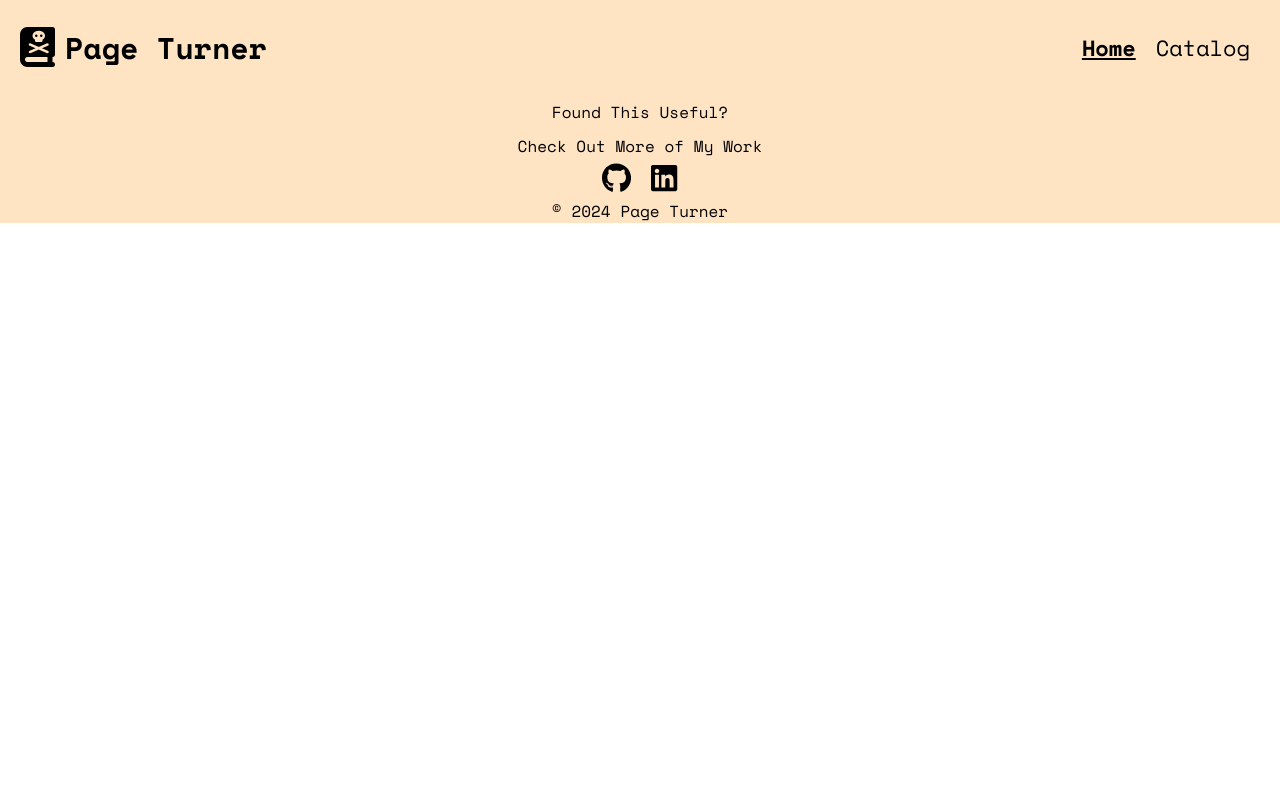
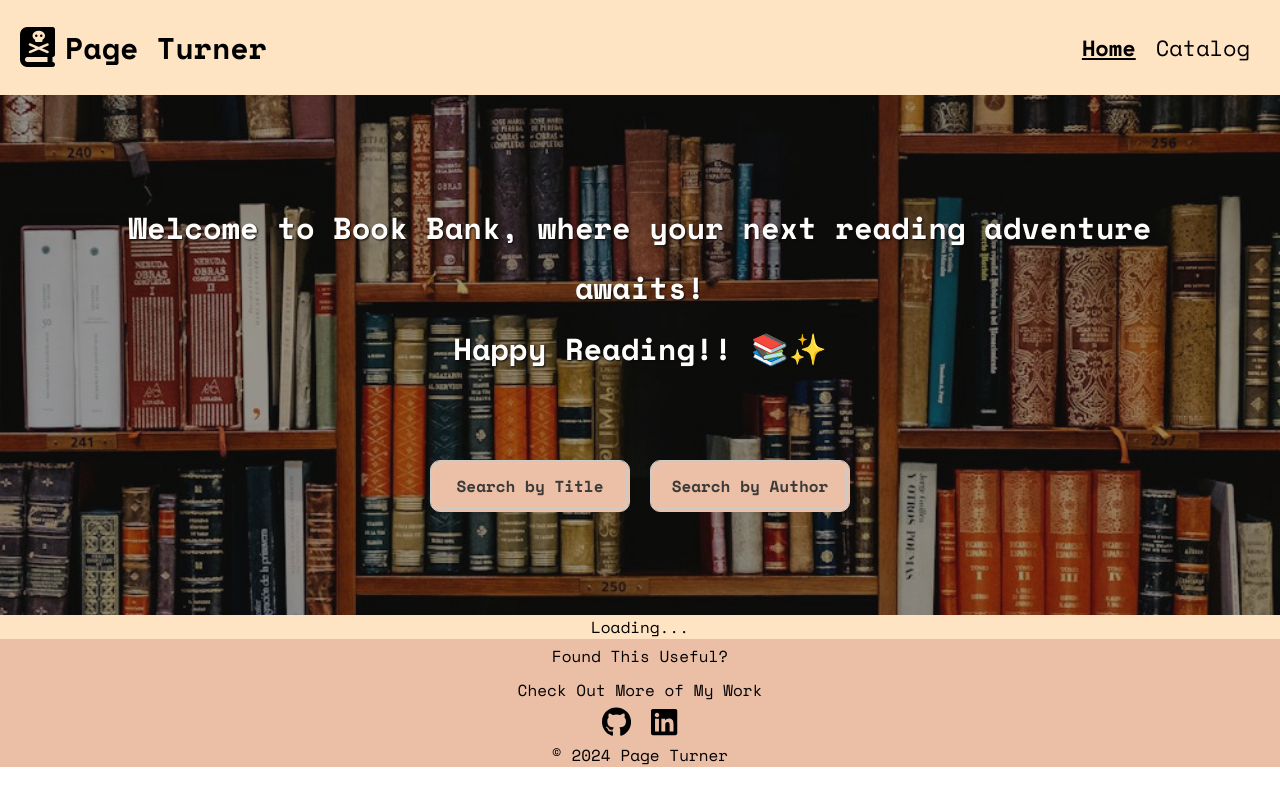
Before and after one commit to JLopez0001/Page-Turner, a React (Create React App) app: page / in a window 1280 px wide. Built offline with nearby package versions, Linux system fonts and the light colour scheme.

Commit message:
Added result and book component to render book results

```diff
--- a/src/App.js
+++ b/src/App.js
@@ -1,6 +1,7 @@
 import "./App.css";
 import { Routes, Route } from "react-router-dom";
 import Navbar from "./components/navbar/Navbar";
+import HomePage from "./pages/homePage/HomePage";
 import Footer from "./components/footer/Footer";
 
 function App() {
@@ -8,7 +9,7 @@ function App() {
     <div className="App">
       <Navbar />
       <Routes>
-        <Route />
+        <Route path="/" element={<HomePage />} />
       </Routes>
       <Footer />
     </div>
--- /dev/null
+++ b/src/components/book/Book.jsx
@@ -0,0 +1,26 @@
+import React from "react";
+import "../../styles/book-styles/book.css";
+
+function Book({ coverImg, title, author, editions, firstPublished }) {
+  let coverUrl = "https://covers.openlibrary.org";
+
+  return (
+    <div id="books">
+      <div className="books-container">
+        <img src={`${coverUrl}/b/id/${coverImg}-M.jpg`} />
+        <h1 className="title">{title}</h1>
+        <p className="author">
+          <strong>Author:</strong> {author}
+        </p>
+        <p className="editions">
+          <strong>Editions:</strong> {editions}
+        </p>
+        <p className="publish">
+          <strong>First Published:</strong> {firstPublished};
+        </p>
+      </div>
+    </div>
+  );
+}
+
+export default Book;
--- /dev/null
+++ b/src/components/search-results/Results.jsx
@@ -0,0 +1,36 @@
+import React from "react";
+import Book from "../book/Book";
+
+function Results({ results, searchBy }) {
+  if (!results.data) {
+    return <div>Loading...</div>;
+  }
+  let { docs } = results.data;
+  const displayLimit = searchBy === "author" ? 10 : 1;
+  const booksToDisplay = docs.slice(0, displayLimit);
+
+  return (
+    <div>
+      <h1>Your Search Results</h1>
+      {booksToDisplay.map((book, index) => {
+        let title = book.title;
+        // Check if title length is greater than 30 and slice it if necessary
+        if (title.length > 27) {
+          title = title.slice(0, 27) + "..."; // Add ellipsis to indicate truncation
+        }
+        return (
+          <Book
+            key={index}
+            coverImg={book.cover_i}
+            title={title}
+            author={book.author_name[0]}
+            editions={book.edition_count}
+            firstPublished={book.first_publish_year}
+          />
+        );
+      })}
+    </div>
+  );
+}
+
+export default Results;
--- /dev/null
+++ b/src/pages/homePage/HomePage.jsx
@@ -0,0 +1,104 @@
+import React, { useState, useEffect } from "react";
+import axios from "axios";
+import Results from "../../components/search-results/Results";
+import "../../styles/home-page-styles/homePageStyles.css";
+
+function HomePage() {
+  const [searchBy, setSearchBy] = useState("");
+  const [searchInput, setSearchInput] = useState("");
+  const [results, setResults] = useState([]);
+  let URL = "https://openlibrary.org/search.json?";
+
+  const handleInputSearch = (e) => {
+    e.preventDefault();
+    setSearchBy(e.target.name);
+  };
+
+  useEffect(() => {
+    // Check if there's data in localStorage
+    const savedResults = localStorage.getItem("searchResults");
+    if (savedResults) {
+      setResults(JSON.parse(savedResults));
+    }
+  }, []);
+
+  const handleSearchChange = (e) => {
+    console.log(e.target.value);
+    setSearchInput(e.target.value);
+  };
+
+  const onSubmit = async (e) => {
+    e.preventDefault();
+    let temp = searchInput;
+    let inputValue = temp.toLowerCase().split(" ").join("+");
+    console.log(inputValue);
+    try {
+      const response = await axios(`${URL}${searchBy}=${inputValue}`);
+      setResults(response);
+      localStorage.setItem("searchResults", JSON.stringify(response));
+    } catch (error) {
+      console.log(error);
+    }
+  };
+
+  return (
+    <div>
+      <section>
+        <div className="intro intro-container">
+          <div className="content-container">
+            <p className="content main-sub-header">
+              Welcome to Book Bank, where your next reading adventure awaits!
+              <br />
+              Happy Reading!! 📚✨
+            </p>
+          </div>
+
+          <form onSubmit={onSubmit}>
+            <div className="button-container">
+              <button
+                name="title"
+                className="input-button"
+                onClick={handleInputSearch}
+              >
+                Search by Title
+              </button>
+              <button
+                name="author"
+                className="input-button"
+                onClick={handleInputSearch}
+              >
+                Search by Author
+              </button>
+            </div>
+
+            <div className="input-container">
+              {searchBy && (
+                <div>
+                  <input
+                    className="input-search"
+                    type="text"
+                    placeholder={`Search by ${searchBy}`}
+                    onChange={handleSearchChange}
+                  />
+                  <button type="submit" className="search-button">
+                    Search
+                  </button>
+                </div>
+              )}
+            </div>
+          </form>
+        </div>
+      </section>
+
+      <main>
+        {results && (
+          <div>
+            <Results results={results} searchBy={searchBy} />
+          </div>
+        )}
+      </main>
+    </div>
+  );
+}
+
+export default HomePage;
--- /dev/null
+++ b/src/styles/book-styles/book.css
@@ -0,0 +1,42 @@
+main {
+  display: flex;
+  flex-direction: column;
+  justify-content: center;
+  align-items: center;
+}
+
+#books {
+  display: flex;
+  margin: 50px auto;
+  flex-direction: row;
+  flex-wrap: wrap;
+  justify-content: center;
+  align-items: flex-start;
+  gap: 20px;
+}
+
+.title {
+  text-align: center;
+  font-size: 25px;
+}
+
+.author,
+.editions,
+.publish {
+  align-self: flex-start;
+  margin-left: 20px;
+}
+
+.books-container {
+  background: white;
+  opacity: 0.91;
+  display: flex;
+  flex-wrap: nowrap;
+  flex-direction: column;
+  align-items: center;
+  width: 265px;
+  margin: 7px;
+  height: 600px;
+  padding: 20px;
+  box-shadow: 0px 4px 8px rgba(1, 1, 1, 0.7);
+}
--- a/src/styles/footer-styles/footer.css
+++ b/src/styles/footer-styles/footer.css
@@ -1,6 +1,7 @@
 .footer-container {
   display: flex;
   flex-direction: column;
+  background-color: #ebbfa6;
 }
 
 .footer {
--- /dev/null
+++ b/src/styles/home-page-styles/homePageStyles.css
@@ -0,0 +1,94 @@
+.intro {
+  min-height: 65vh;
+  position: relative;
+}
+
+.intro::after {
+  content: "";
+  background: url("../../../public/assets/intro-background-img/book-background.jpeg")
+    center/cover no-repeat;
+  opacity: 0.6;
+  top: 0;
+  left: 0;
+  bottom: 0;
+  right: 0;
+  position: absolute;
+  z-index: -1;
+}
+
+.intro-container {
+  background-color: #060608;
+  opacity: 0.96;
+  display: flex;
+  flex-direction: column;
+  justify-content: center;
+  align-items: center;
+}
+
+.content {
+  margin: 0;
+  text-shadow: 1px 1px 2px black;
+  padding: 70px;
+  opacity: 1;
+  text-align: center;
+  color: white;
+  font-size: 30.4px;
+  line-height: 2;
+  font-weight: 700;
+}
+
+/* BUTTONS */
+
+.button-container {
+  display: flex;
+  justify-content: center;
+  align-items: center;
+}
+
+/* INPUT */
+
+.input-container {
+  display: flex;
+  justify-content: center;
+  align-items: center;
+  padding: 30px;
+}
+
+.input-button {
+  display: inline-block;
+  background-color: #ebbfa6;
+  padding: 10px;
+  width: 200px;
+  color: #353535;
+  text-align: center;
+  border: 4px double #cccccc;
+  border-radius: 10px;
+  font-size: 16px;
+  font-weight: bolder;
+  cursor: pointer;
+  margin: 10px;
+  font-family: "Space Mono";
+}
+
+.input-button:hover {
+  background-color: #ebd1b2;
+}
+
+.input-search {
+  width: 300px;
+  border: 3px solid #fcdf42;
+  padding: 5px;
+  height: 30px;
+  border-radius: 15px;
+  font-family: "Space Mono";
+  outline: none;
+}
+
+.search-button {
+  cursor: pointer;
+  border-radius: 15px;
+  width: 100px;
+  height: 46px;
+  border: 1px solid;
+  background: #ebbfa6;
+}
```
Also changed, not shown: src/pages/catalogPage/CatalogPage.jsx (added).
